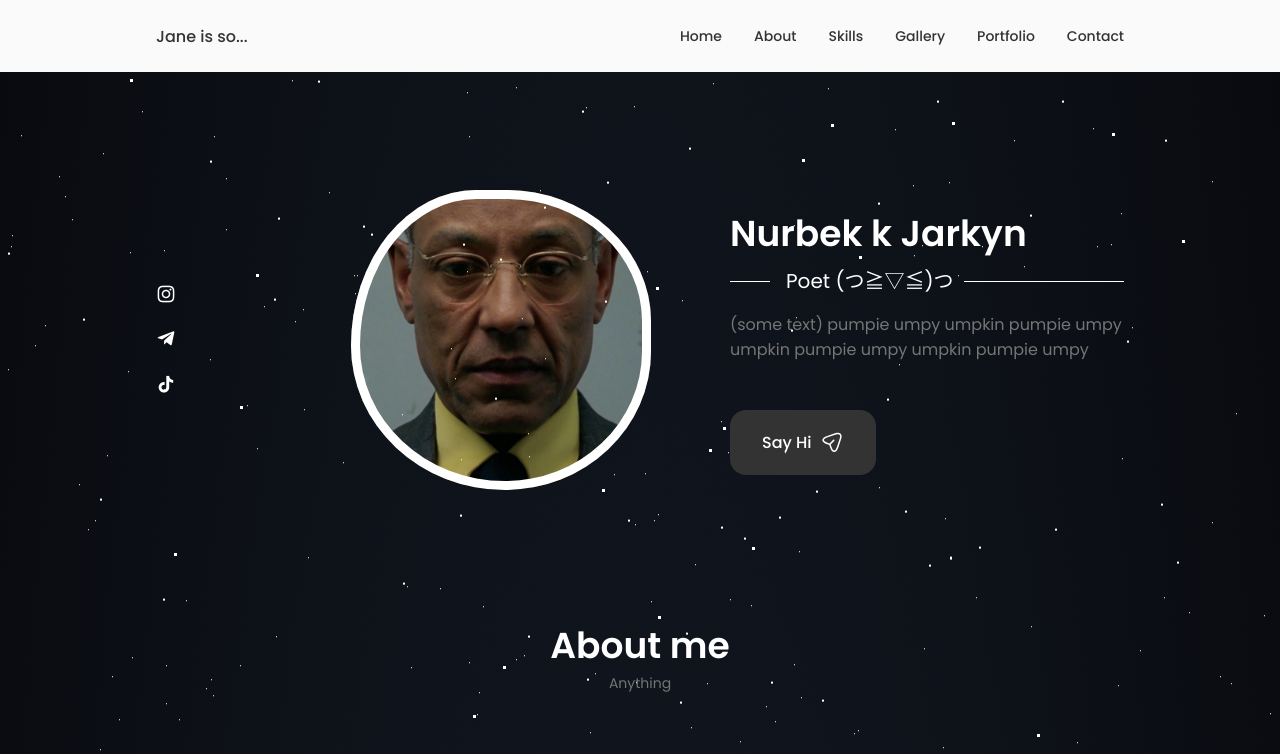
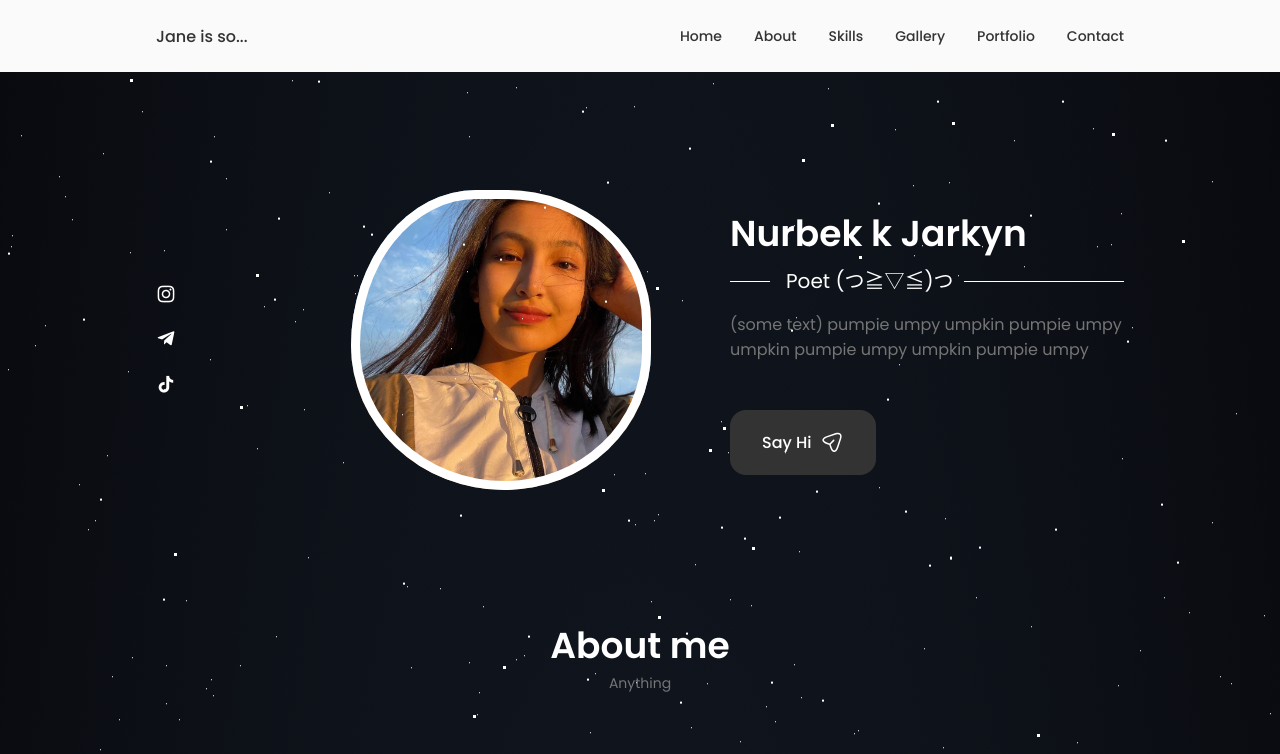
Before and after one commit to breykerr/Jane-is-so..., a React (Create React App) app: page / in a window 1280 px wide. Shown: the top 754 px of the page. Built offline with nearby package versions, Linux system fonts and the light colour scheme; data requests are answered from the project's data file.

Commit message:
photo add .

```diff
--- a/src/components/about/About.jsx
+++ b/src/components/about/About.jsx
@@ -1,6 +1,6 @@
 import React from "react";
 import "./About.css";
-import JaneAboutMe from "../../assets/img/Luffy icon.jpg";
+import JaneAboutMe from "../../assets/img/photoAbout.jpg";
 import Info from "./Info";
 
 const About = () => {
--- a/src/components/home/Home.css
+++ b/src/components/home/Home.css
@@ -67,7 +67,7 @@
 }
 
 .home__img {
-  background: url(../../assets/img/gustavo.jpg); /*Свойство background-repeat устанавливает, как фоновые изображения будет повторяться. Они могут повторяться по горизонтальной и вертикальной оси или не повторяться вовсе.*/
+  background: url(../../assets/img/photo21.jpg); /*Свойство background-repeat устанавливает, как фоновые изображения будет повторяться. Они могут повторяться по горизонтальной и вертикальной оси или не повторяться вовсе.*/
   background-repeat: no-repeat;
   background-position: center;
   /*Свойство background-position-x - это CSS - свойство,
```
